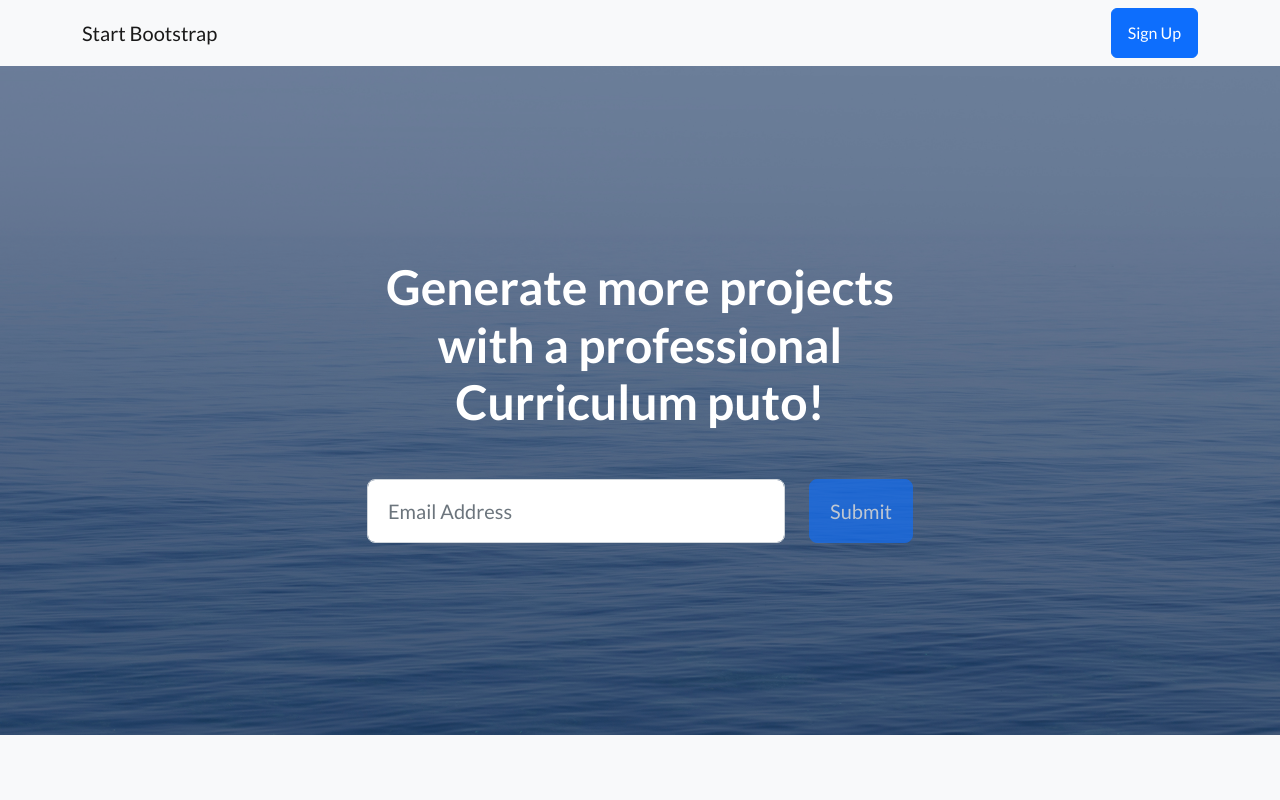
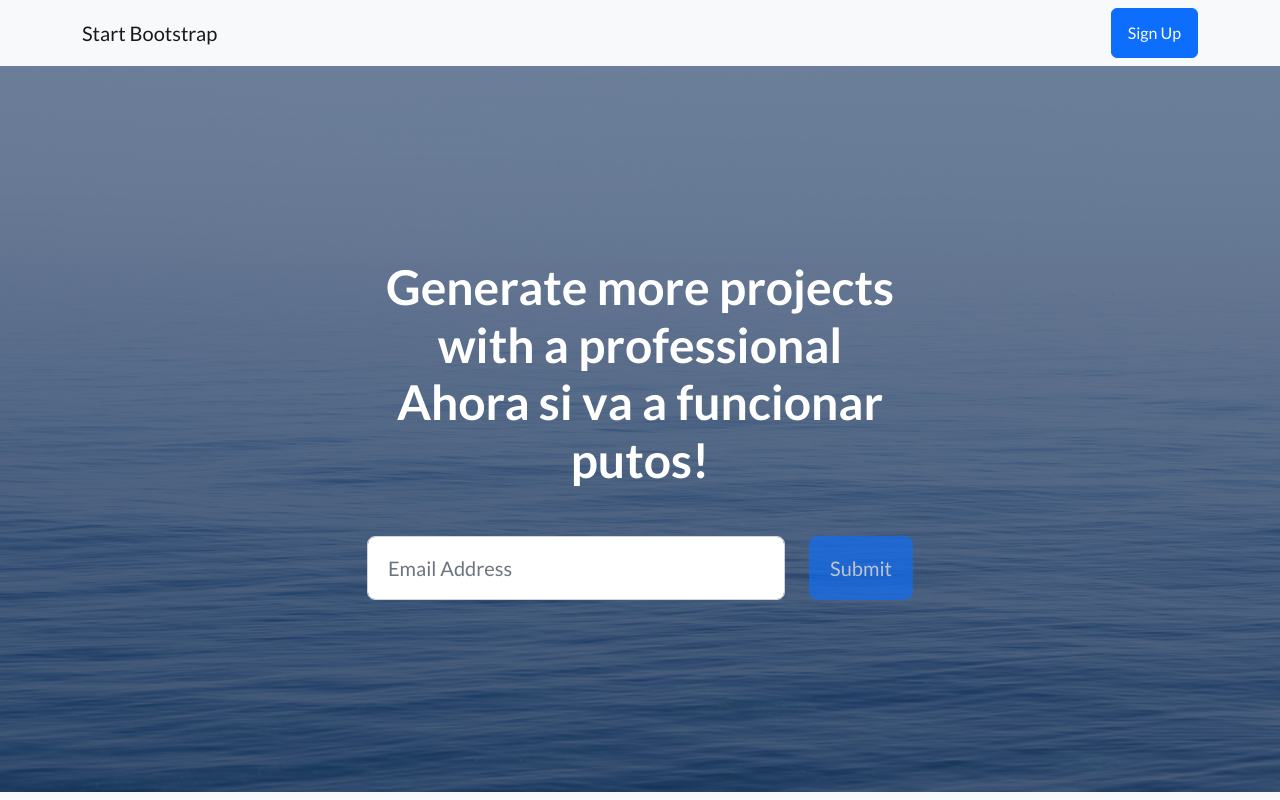
Before and after one commit to bryansegovia/localCreadoAGit, a plain HTML site: page index.html in a window 1280 px wide. Shown: the top 800 px of the page. Drawn offline with nearby package versions, Linux system fonts and the light colour scheme.

Commit message:
Cambios finales al fin

```diff
--- a/index.html
+++ b/index.html
@@ -30,7 +30,7 @@
                     <div class="col-xl-6">
                         <div class="text-center text-white">
                             <!-- Page heading-->
-                            <h1 class="mb-5">Generate more projects with a professional Curriculum puto!</h1>
+                            <h1 class="mb-5">Generate more projects with a professional Ahora si va a funcionar putos!</h1>
                             <!-- Signup form-->
                             <!-- * * * * * * * * * * * * * * *-->
                             <!-- * * SB Forms Contact Form * *-->
```
